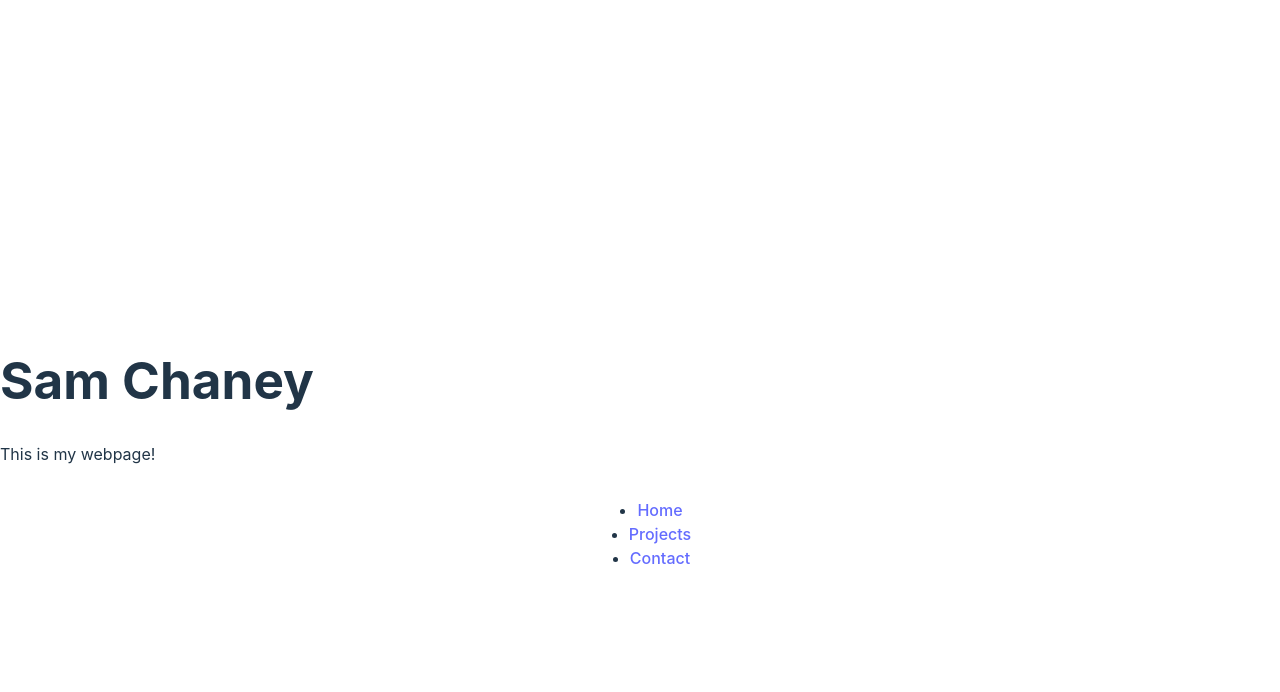
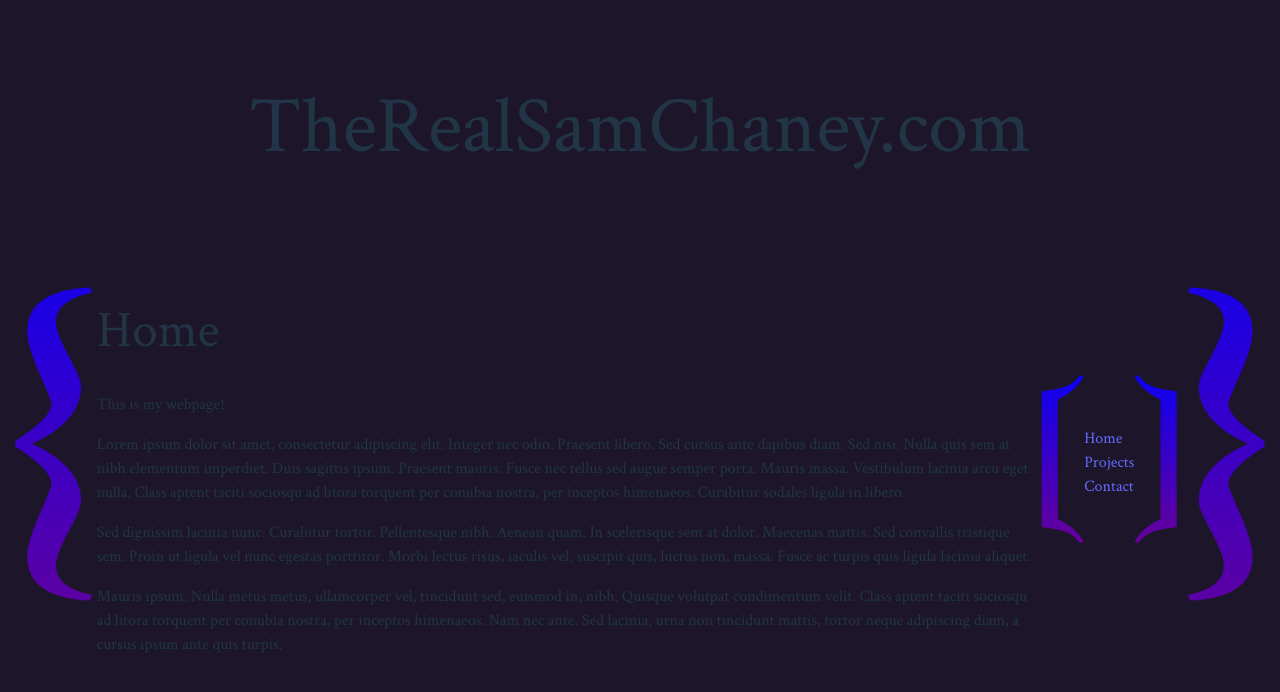
Before and after one commit to AlteriusOmega/TheRealSamChaneyDotComReact, a React (Vite) app: page / in a window 1280 px wide. Shown: the top 692 px of the page. Built offline with nearby package versions, Linux system fonts and the light colour scheme.

Commit message:
Added layout using flexbox, added large stylized brackets to frame content and nav box with gradients. Added some more syling, title and lorem ipsum temporary content.

```diff
--- a/index.html
+++ b/index.html
@@ -1,6 +1,7 @@
 <!doctype html>
 <html lang="en">
   <head>
+    <link rel="stylesheet" href="https://fonts.googleapis.com/css2?family=Crimson+Text&display=swap">
   </head>
   <body>
     <div id="root"></div>
--- a/src/App.tsx
+++ b/src/App.tsx
@@ -4,6 +4,7 @@ import Layout from "./components/Layout";
 import Home from "./components/Home";
 import Contact from "./components/Contact";
 import Projects from "./components/Projects";
+import './styles/App.css';
 
 const App: React.FC = () => {
   return (
--- a/src/components/Contact.tsx
+++ b/src/components/Contact.tsx
@@ -4,8 +4,23 @@ import Layout from './Layout';
 const Home: React.FC = () => {
     return (
         <div>
-            <h1>Contact!</h1>
-            <p>Here's how you can contact me</p>
+            <h1>Contact</h1>
+            <p>
+                Lorem ipsum dolor sit amet, consectetur adipiscing elit. Integer nec odio. Praesent libero. Sed cursus ante dapibus diam.
+                Sed nisi. Nulla quis sem at nibh elementum imperdiet. Duis sagittis ipsum. Praesent mauris. Fusce nec tellus sed augue semper
+                porta. Mauris massa. Vestibulum lacinia arcu eget nulla. Class aptent taciti sociosqu ad litora torquent per conubia nostra,
+                per inceptos himenaeos. Curabitur sodales ligula in libero.
+            </p>
+            <p>
+                Sed dignissim lacinia nunc. Curabitur tortor. Pellentesque nibh. Aenean quam. In scelerisque sem at dolor. Maecenas mattis.
+                Sed convallis tristique sem. Proin ut ligula vel nunc egestas porttitor. Morbi lectus risus, iaculis vel, suscipit quis,
+                luctus non, massa. Fusce ac turpis quis ligula lacinia aliquet.
+            </p>
+            <p>
+                Mauris ipsum. Nulla metus metus, ullamcorper vel, tincidunt sed, euismod in, nibh. Quisque volutpat condimentum velit.
+                Class aptent taciti sociosqu ad litora torquent per conubia nostra, per inceptos himenaeos. Nam nec ante. Sed lacinia,
+                urna non tincidunt mattis, tortor neque adipiscing diam, a cursus ipsum ante quis turpis.
+            </p>
         </div>
     );
 };
--- a/src/components/Home.tsx
+++ b/src/components/Home.tsx
@@ -3,10 +3,26 @@ import Layout from './Layout';
 
 const Home: React.FC = () => {
     return (
-            <div>
-                <h1>Sam Chaney</h1>
-                <p>This is my webpage!</p>
-            </div>
+        <div>
+            <h1>Home</h1>
+            <p>This is my webpage!</p>
+            <p>
+                Lorem ipsum dolor sit amet, consectetur adipiscing elit. Integer nec odio. Praesent libero. Sed cursus ante dapibus diam.
+                Sed nisi. Nulla quis sem at nibh elementum imperdiet. Duis sagittis ipsum. Praesent mauris. Fusce nec tellus sed augue semper
+                porta. Mauris massa. Vestibulum lacinia arcu eget nulla. Class aptent taciti sociosqu ad litora torquent per conubia nostra,
+                per inceptos himenaeos. Curabitur sodales ligula in libero.
+            </p>
+            <p>
+                Sed dignissim lacinia nunc. Curabitur tortor. Pellentesque nibh. Aenean quam. In scelerisque sem at dolor. Maecenas mattis.
+                Sed convallis tristique sem. Proin ut ligula vel nunc egestas porttitor. Morbi lectus risus, iaculis vel, suscipit quis,
+                luctus non, massa. Fusce ac turpis quis ligula lacinia aliquet.
+            </p>
+            <p>
+                Mauris ipsum. Nulla metus metus, ullamcorper vel, tincidunt sed, euismod in, nibh. Quisque volutpat condimentum velit.
+                Class aptent taciti sociosqu ad litora torquent per conubia nostra, per inceptos himenaeos. Nam nec ante. Sed lacinia,
+                urna non tincidunt mattis, tortor neque adipiscing diam, a cursus ipsum ante quis turpis.
+            </p>
+        </div>
     );
 };
 
--- a/src/components/Layout.tsx
+++ b/src/components/Layout.tsx
@@ -1,18 +1,24 @@
 import React, { ReactNode } from 'react';
 import Nav from './Nav';
+import '../styles/Layout.css'
 
 interface LayoutProps {
     children: ReactNode;
 }
 
 const Layout: React.FC<LayoutProps> = ({ children }) => {
-    // children is a special prop that allows a component to display
+    // children is a special prop that allows a component to dsisplay
     // whatever content is nested between the tags where it is used
     return (
-        <div>
-            <main>{children}</main>
-            <Nav />
-        </div>
+        <div className="main-container">
+            <div className="header">
+                <h1 className="title">TheRealSamChaney.com</h1>
+            </div>
+            <div className="content">
+                <main>{children}</main>
+                <Nav />
+            </div>
+            </div>
     );
 };
 
--- a/src/components/Nav.tsx
+++ b/src/components/Nav.tsx
@@ -4,8 +4,8 @@ import '../styles/Nav.css';
 
 const Nav: React.FC = () => {
     return (
-        <nav>
-            <ul style={{ display: 'flex', flexDirection: 'column', alignItems: 'center' }}>
+        <nav className="nav-main">
+            <ul>
                 <li>
                     <Link to="/">Home</Link>
                 </li>
--- a/src/components/Projects.tsx
+++ b/src/components/Projects.tsx
@@ -4,7 +4,23 @@ import Layout from "./Layout";
 const Projects: React.FC = () => {
     return (
         <div>
-            <h1>Projects!</h1>
+            <h1>Projects</h1>
+            <p>
+                Lorem ipsum dolor sit amet, consectetur adipiscing elit. Integer nec odio. Praesent libero. Sed cursus ante dapibus diam.
+                Sed nisi. Nulla quis sem at nibh elementum imperdiet. Duis sagittis ipsum. Praesent mauris. Fusce nec tellus sed augue semper
+                porta. Mauris massa. Vestibulum lacinia arcu eget nulla. Class aptent taciti sociosqu ad litora torquent per conubia nostra,
+                per inceptos himenaeos. Curabitur sodales ligula in libero.
+            </p>
+            <p>
+                Sed dignissim lacinia nunc. Curabitur tortor. Pellentesque nibh. Aenean quam. In scelerisque sem at dolor. Maecenas mattis.
+                Sed convallis tristique sem. Proin ut ligula vel nunc egestas porttitor. Morbi lectus risus, iaculis vel, suscipit quis,
+                luctus non, massa. Fusce ac turpis quis ligula lacinia aliquet.
+            </p>
+            <p>
+                Mauris ipsum. Nulla metus metus, ullamcorper vel, tincidunt sed, euismod in, nibh. Quisque volutpat condimentum velit.
+                Class aptent taciti sociosqu ad litora torquent per conubia nostra, per inceptos himenaeos. Nam nec ante. Sed lacinia,
+                urna non tincidunt mattis, tortor neque adipiscing diam, a cursus ipsum ante quis turpis.
+            </p>
         </div>
     );
 };
--- /dev/null
+++ b/src/styles/App.css
@@ -0,0 +1,4 @@
+body {
+    font-family: 'Crimson Text', serif;
+    background-color: rgb(29, 22, 43);
+}
--- /dev/null
+++ b/src/styles/Layout.css
@@ -0,0 +1,36 @@
+.main-container {
+    display: flex;
+    flex-direction: column;
+    align-items: center;
+}
+
+.content::before,
+.content::after {
+    content: '𝄔';
+    font-size: 25em;
+    color: transparent;
+    background:  linear-gradient(to bottom, blue, purple);
+    -webkit-background-clip: text;
+    background-clip: text;
+}
+
+/* .content::before {
+    left: 0;
+} */
+
+.content::after {
+    transform: scaleX(-1);
+}
+
+.content {
+    display: flex;
+    align-items: center;
+    margin-top: 0;
+}
+
+.title {
+    font-size: 5em;
+    font-weight: 500;
+    margin-bottom: 0;
+
+}
--- a/src/styles/Nav.css
+++ b/src/styles/Nav.css
@@ -1,6 +1,24 @@
 nav {
-    position: fixed;
-    top: 100;
-    left: 0;
-    width: 100%;
+    display: flex;
+    align-items: center;
 }
+
+.nav-main::before,
+.nav-main::after {
+    content: '𝄕';
+    font-size: 10em;
+    color: transparent;
+    background:  linear-gradient(to bottom, blue, purple);
+    -webkit-background-clip: text;
+    background-clip: text;
+}
+
+.nav-main::after {
+    transform: scaleX(-1);
+}
+
+ul {
+    list-style-type: none;
+    padding: 0;
+    margin-top: 0px;
+}
```
